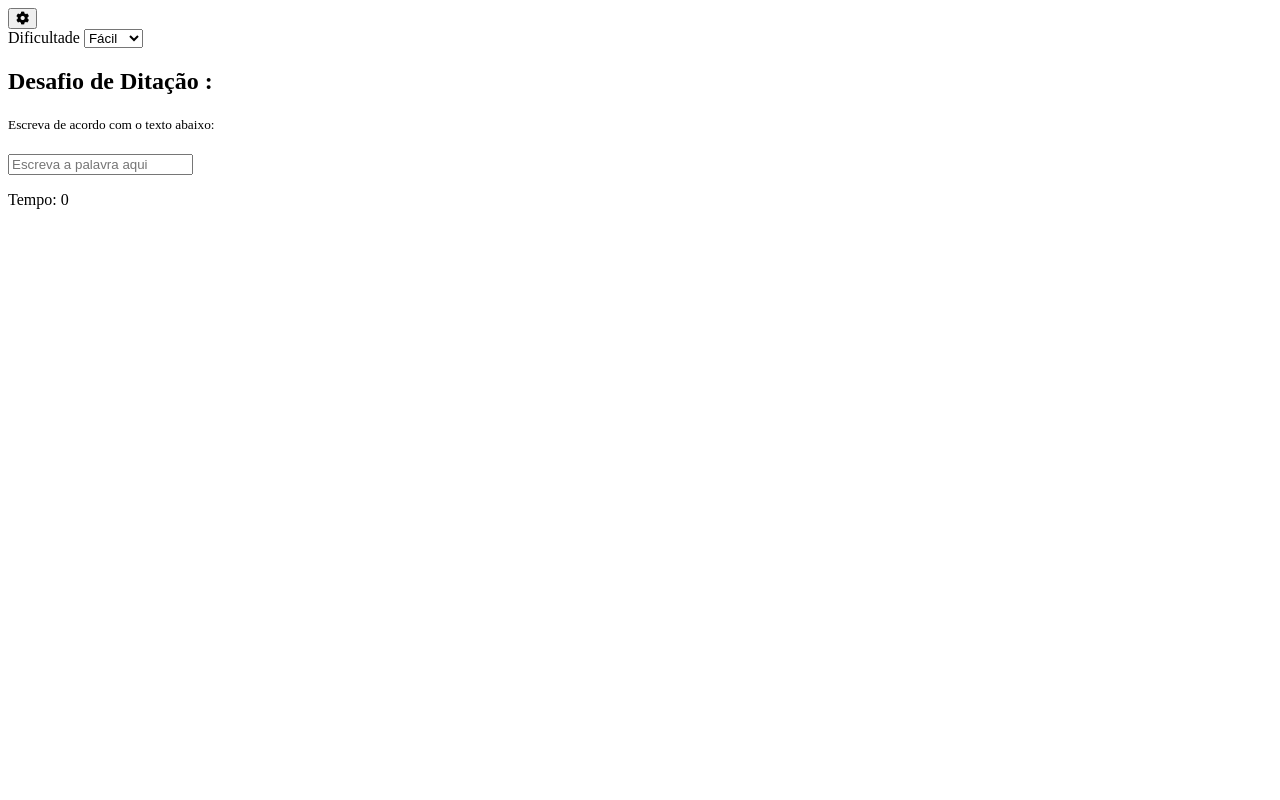
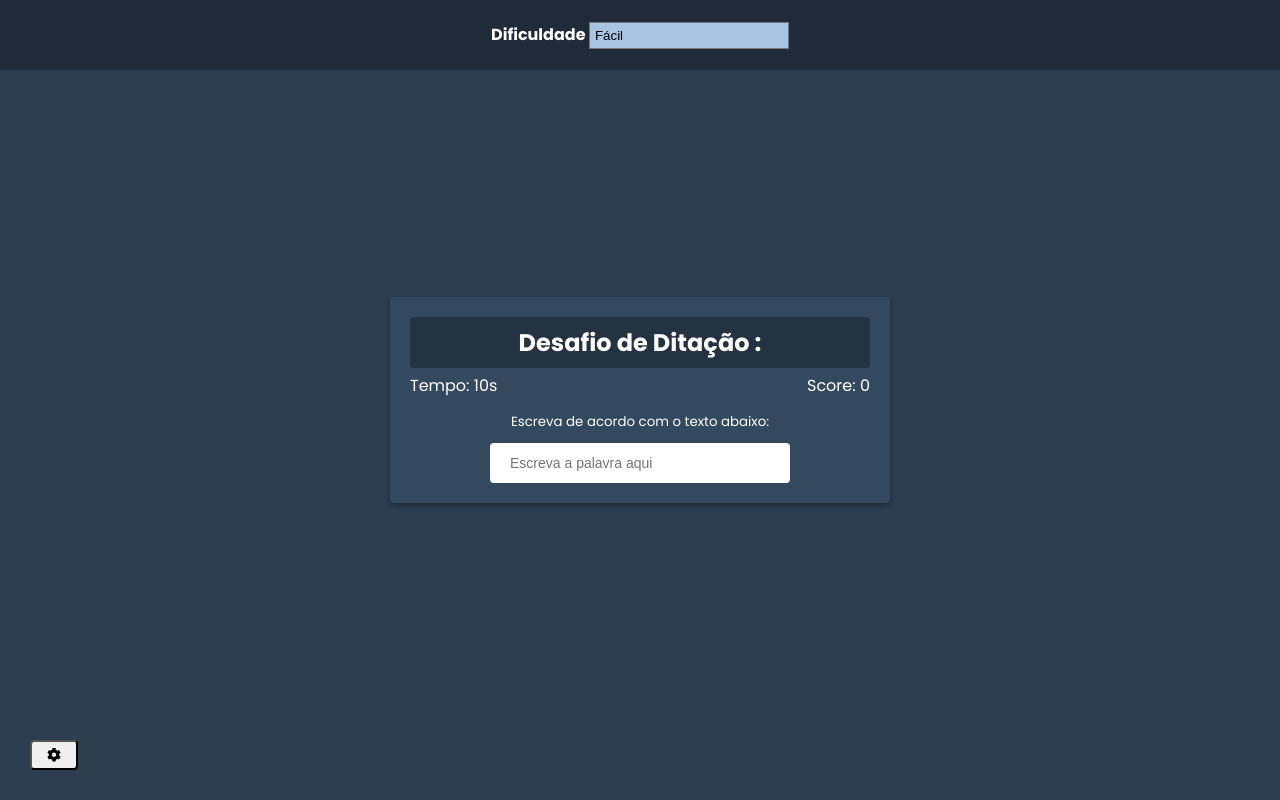
Before and after one commit to nonatodiego/type-game, a plain HTML site: page index.html in a window 1280 px wide. Drawn offline with Linux system fonts and the light colour scheme.

Commit message:
estrutura do css

```diff
--- a/index.html
+++ b/index.html
@@ -21,7 +21,7 @@
   <div id="settings" class="settings">
     <form id="settings-form">
       <div>
-        <label for="difficulty">Dificultade</label>
+        <label for="difficulty">Dificuldade</label>
         <select id="difficulty">
           <option value="easy">Fácil</option>
           <option value="medium">Médio</option>
@@ -40,7 +40,11 @@
     <input type="text" id="text" autocomplete="off" placeholder="Escreva a palavra aqui">
 
     <p class="time-container">
-      Tempo: <span class="time">0</span>
+      Tempo: <span class="time">10s</span>
+    </p>
+
+    <p class="score-container">
+      Score: <span class="score">0</span>
     </p>
 
     <div id="end-game-container" class="end-game-container"></div>
--- a/style.css
+++ b/style.css
@@ -0,0 +1,122 @@
+@import url('https://fonts.googleapis.com/css2?family=Poppins:wght@400;700&family=Ultra&display=swap');
+
+
+* {
+  box-sizing: border-box;
+}
+
+body {
+  background-color: #2c3e50;
+  display: flex;
+  align-items: center;
+  justify-content: center;
+  min-height: 100vh;
+  margin: 0;
+  font-family: 'Poppins', sans-serif;
+  color: #fff;
+}
+
+
+button {
+  cursor: pointer;
+  font-size: 14px;
+  border-radius: 4px;
+  padding: 5px 15px;
+}
+
+select{
+  width: 200px;
+  padding: 5px;
+  appearance: none;
+  --webkit-appearance: none;
+  --moz-appearance: none;
+  border-radius: 0;
+  background-color: #a7c5e3;
+}
+
+select:focus, button:focus {
+  outline: 0;
+}
+
+.settings-btn {
+  position: absolute;
+  bottom: 30px;
+  left: 30px;
+}
+
+.settings {
+  position: absolute;
+  top: 0;
+  left: 0;
+  width: 100%;
+  background-color: rgba(0,0,0,0.3);
+  height: 70px;
+  color: #fff;
+  font-weight: bold;
+  display: flex;
+  align-items: center;
+  justify-content: center;
+  transform: translateY(0);
+  transition: transform 0.3s ease-in-out;
+}
+
+.settings.hide {
+  transform: translateY(-100%);
+}
+
+.container {
+  background-color: #34495e;
+  padding: 20px;
+  border-radius: 4px;
+  box-shadow: 0 3px 5px rgba(0,0,0,0.3);
+  color: #fff;
+  position: relative;
+  text-align: center;
+  width: 500px;
+}
+
+h2 {
+  background-color: rgba(0,0,0,0.3);
+  padding: 8px;
+  border-radius: 4px;
+  margin: 0 0 40px;
+}
+
+h1 {
+  margin: 0;
+}
+
+input {
+  border: 0;
+  border-radius: 4px;
+  font-size: 14px;
+  width: 300px;
+  padding: 12px 20px;
+  margin-top: 10px;
+}
+
+.score-container {
+  position: absolute;
+  top: 60px;
+  right: 20px;
+}
+
+.time-container {
+  position: absolute;
+  top: 60px;
+  left: 20px;
+}
+
+.end-game-container {
+  background-color: inherit;
+  display: none;
+  align-items: center;
+  justify-content: center;
+  flex-direction: column;
+  position: absolute;
+  top: 0;
+  left: 0;
+  width: 100%;
+  height: 100%;
+  z-index: 1;
+}
```
